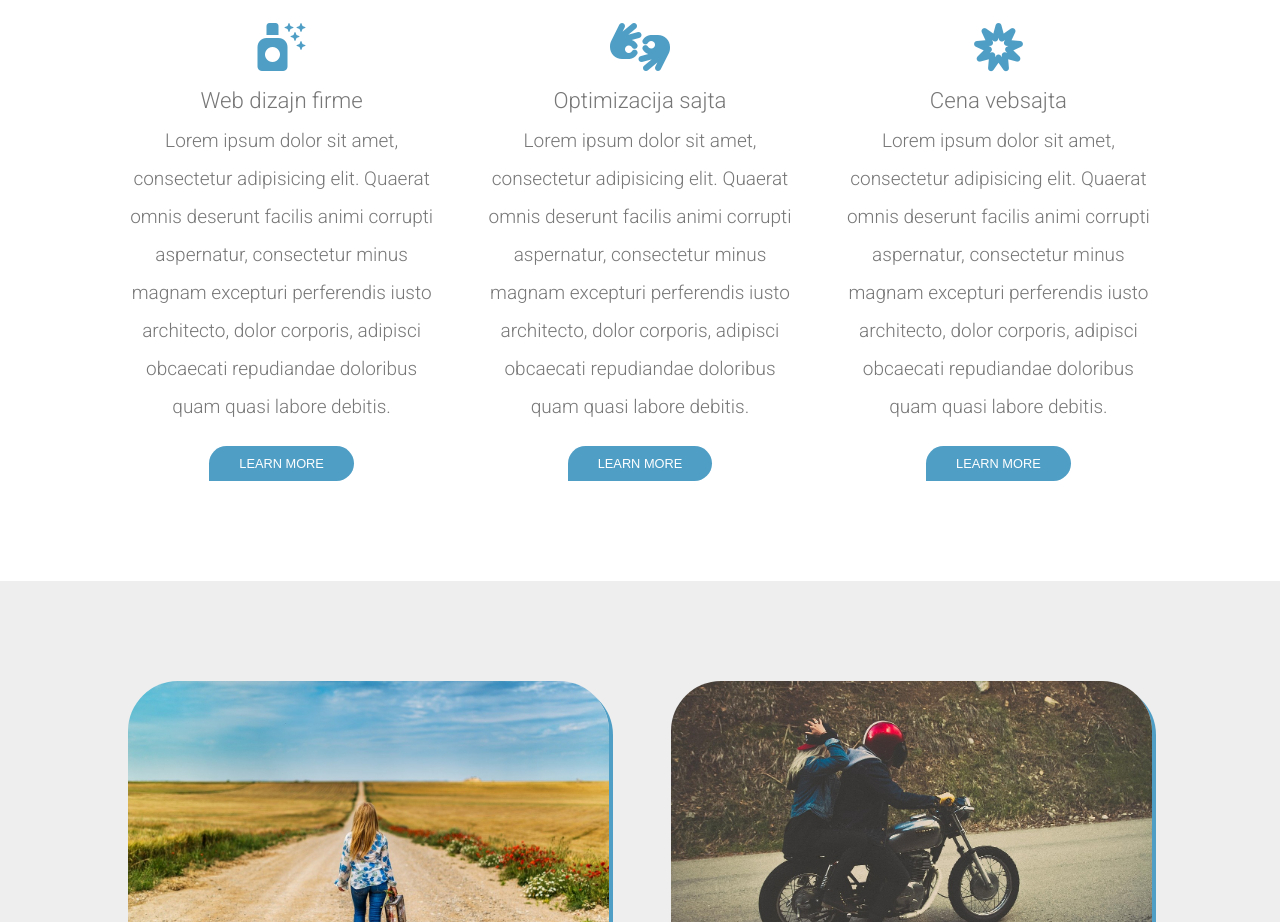
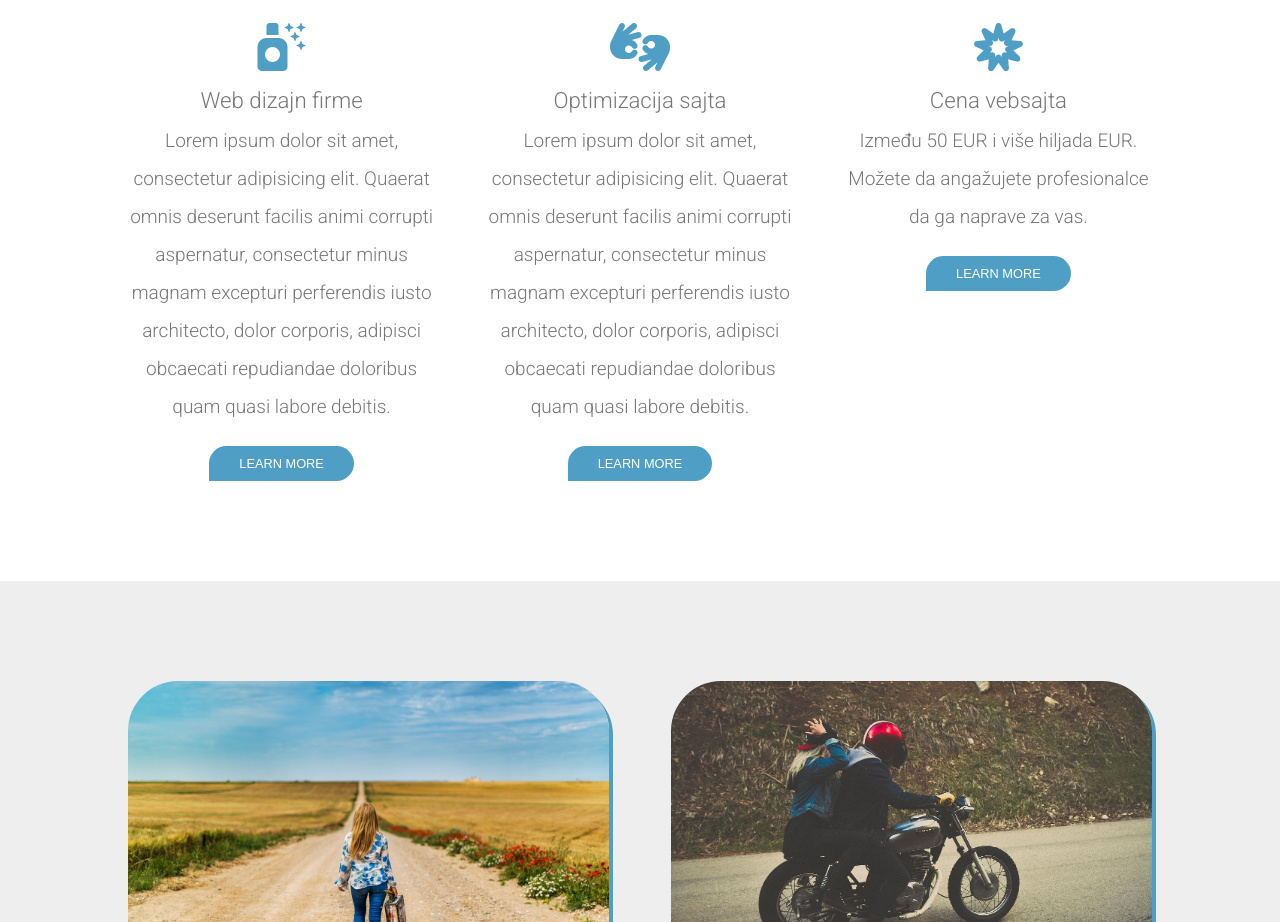
Before and after one commit to djordjebegus/website-loznica, a plain HTML site: page index.html in a window 1280 px wide. Shown: the part 900-1822 px from the top of the page. Drawn offline with Linux system fonts and the light colour scheme.

Commit message:
Update index.html

```diff
--- a/index.html
+++ b/index.html
@@ -39,7 +39,7 @@
                 <div class="col">
                     <i class="fas fa-bahai"></i>
                     <h3>Cena vebsajta</h3>
-                    <p>Lorem ipsum dolor sit amet, consectetur adipisicing elit. Quaerat omnis deserunt facilis animi corrupti aspernatur, consectetur minus magnam excepturi perferendis iusto architecto, dolor corporis, adipisci obcaecati repudiandae doloribus quam quasi labore debitis.  </p>
+                    <p>Između 50 EUR i više hiljada EUR. Možete  da angažujete profesionalce da ga naprave za vas.  </p>
                     <button>Learn more</button>
                 </div>
             </div>
```
